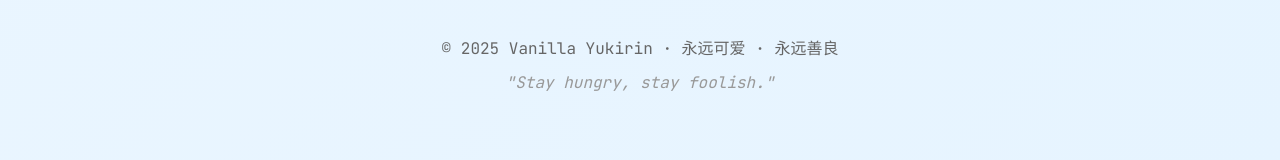
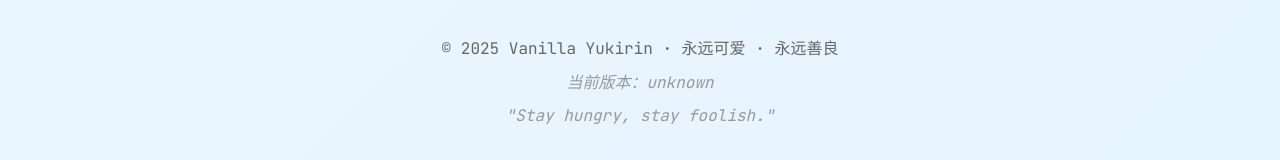
Before and after one commit to Vanilla-Yukirin/yukirin.me, a Next.js app: page / in a window 1280 px wide. Shown: the part 2986-3146 px from the top of the page. Built offline with nearby package versions, Linux system fonts and the light colour scheme; no server answers.

Commit message:
feat: 注入当前提交信息到环境变量以供 Next.js 使用

```diff
--- a/app/page.tsx
+++ b/app/page.tsx
@@ -14,6 +14,8 @@ export default async function HomePage() {
   // 服务端获取数据，无需客户端 fetch
   const data = await getHomeData();
   const aboutHtml = await getAboutContent();
+  const commitSha = process.env.NEXT_PUBLIC_COMMIT_SHA || 'unknown';
+  const commitUrl = process.env.NEXT_PUBLIC_COMMIT_URL || `https://github.com/Vanilla-Yukirin/yukirin.me/commit/${commitSha}`;
 
   return (
     <div className={styles.container}>
@@ -98,6 +100,12 @@ export default async function HomePage() {
         {/* 页脚 */}
         <footer className={styles.footer}>
           <p>© 2025 Vanilla Yukirin · 永远可爱 · 永远善良</p>
+          <p className={styles.quote}>
+            当前版本：
+            <a href={commitUrl} target="_blank" rel="noopener noreferrer">
+              {commitSha}
+            </a>
+          </p>
           <p className={styles.quote}>&quot;Stay hungry, stay foolish.&quot;</p>
         </footer>
     </div>
```
Also changed, not shown: 1 other file (tests, documents, lock files or other folders).
